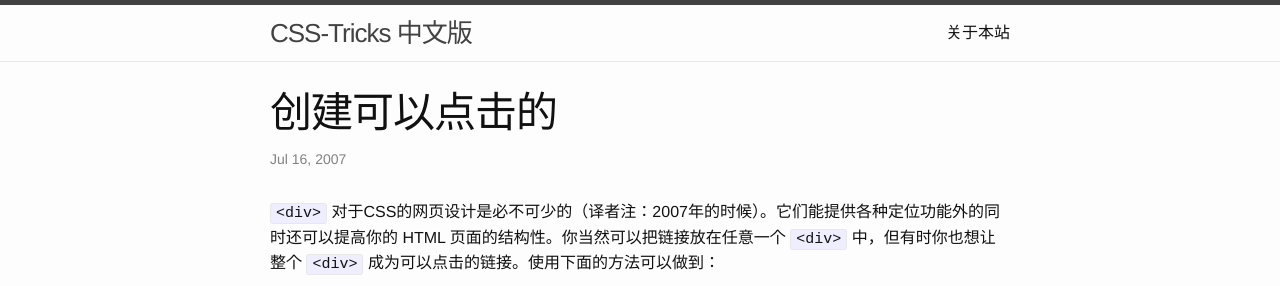
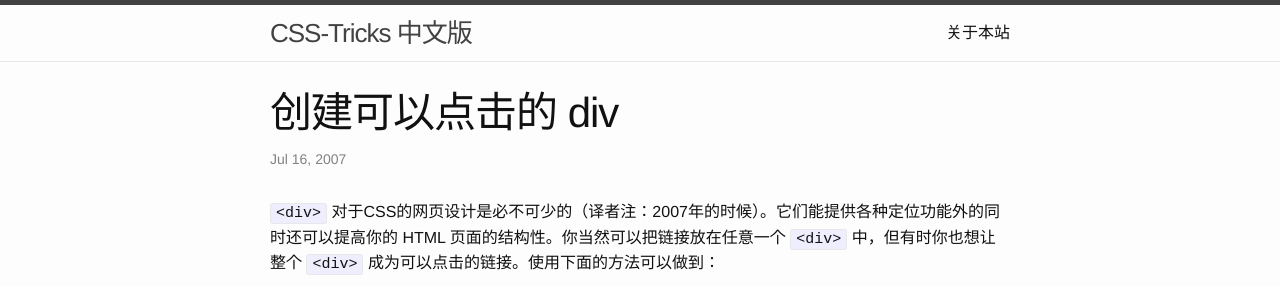
Before and after one commit to ZhangLiang1707/CSSTricks, a Jekyll site: the page built from _posts/2007-07-16-0004-creating-clickable-divs.md, in a window 1280 px wide. Shown: the top 286 px of the page. Built offline with Jekyll 4.4.1, drawn with Linux system fonts in a browser that asks for light colours; comment, search, counter and statistics services are not loaded.

Commit message:
update clickable div post title

```diff
--- a/_posts/2007-07-16-0004-creating-clickable-divs.md
+++ b/_posts/2007-07-16-0004-creating-clickable-divs.md
@@ -1,6 +1,6 @@
 ---
 layout: post
-title: "创建可以点击的 <div>"
+title: "创建可以点击的 div"
 excerpt: <div> 对于CSS的网页设计是必不可少的（译者注：2007年的时候）。它们能提供各种定位功能外的同时还可以提高你的 HTML 页面的结构性。
 ---
 
```
